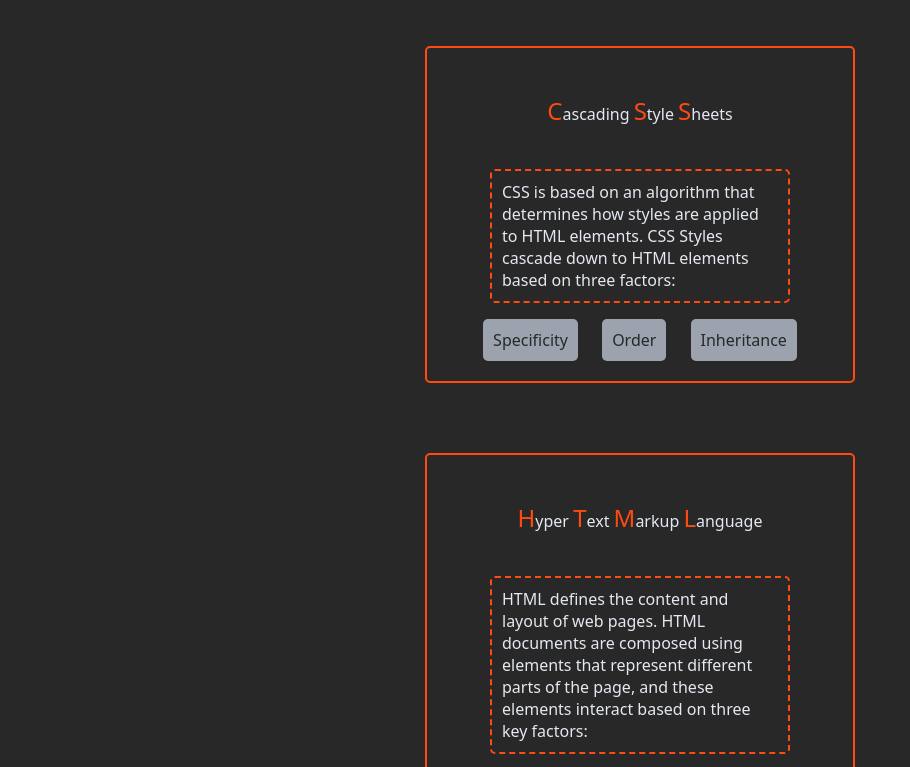
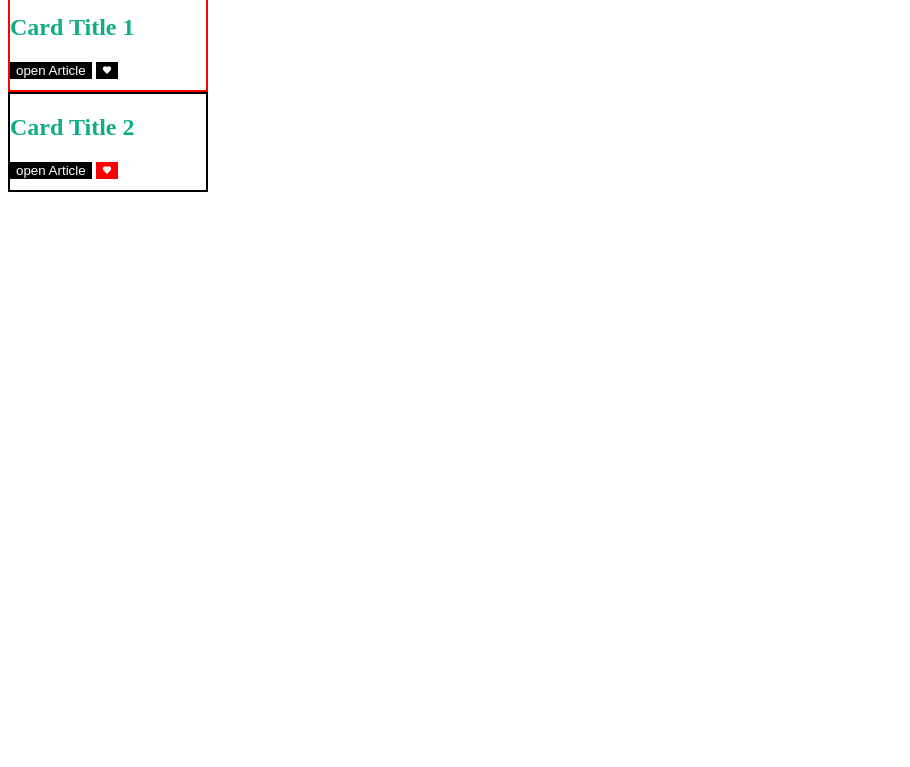
Before and after one commit to doemser/bo-web-23-6-css-structure, a website: page index.html in a window 1280 px wide. Shown: the part 88-855 px from the top of the page, without its empty margins (0-910 px from the left). After the commit the page ends 800 px from the top, so only its background shows below. Drawn offline with Linux system fonts and the light colour scheme.

Commit message:
css structure session

```diff
--- a/components/card.css
+++ b/components/card.css
@@ -1,27 +1,23 @@
 .card {
-  padding: 30px;
-  margin: 30px;
-  border-radius: 5px;
-  border: solid 2px var(--primary-color);
-  width: 430px;
+  width: 200px;
+  height: 100px;
+  border: 2px solid var(--common-black);
 }
 
-.highlight {
-  color: var(--primary-color);
-  font-size: 1.5rem;
+.card--groceries {
+  border: 2px solid var(--primary-color);
 }
 
-.definition {
-  max-width: 300px;
-  border: dashed 2px var(--primary-color);
-  border-radius: 5px;
-  padding: 10px;
+.card_headline {
+  color: var(--secondary-color);
 }
 
-.tag {
-  background-color: var(--tertiary-color);
-  color: var(--background-color);
-  padding: 10px;
-  margin: 10px;
-  border-radius: 5px;
+.card_button {
+  border: none;
+  background: var(--common-black);
+  color: var(--common-white);
 }
+
+.card_button--active {
+  background: var(--primary-color);
+}
--- a/css/global.css
+++ /dev/null
@@ -1,27 +0,0 @@
-*,
-*::before,
-*::after {
-  box-sizing: border-box;
-}
-
-:root {
-  --primary-color: #ff4a11;
-  --secondary-color: #e4e8f0;
-  --tertiary-color: #9ca3af;
-  --background-color: #282828;
-}
-
-body {
-  font-family: system-ui;
-  color: var(--secondary-color) /*red*/;
-  background-color: var(--background-color);
-}
-
-.flex {
-  display: flex;
-  flex-wrap: wrap;
-  gap: 10px;
-  justify-content: center;
-  align-items: center;
-  flex-direction: column;
-}
--- a/css/styles.css
+++ b/css/styles.css
@@ -1,18 +1,14 @@
-@import "global.css";
 @import "../components/card.css";
 
-h1 {
-  color: var(--primary-color); /*!important; */
+*,
+*::before,
+*::after {
+  box-sizing: border-box;
 }
 
-/* .title {
-  color: purple;
-} */
-
-/* #headline {
-  color: green;
-} */
-
-/* h1 {
-  color: blue;
-} */
+:root {
+  --primary-color: red;
+  --secondary-color: #10ac84;
+  --common-black: black;
+  --common-white: white;
+}
--- a/index.html
+++ b/index.html
@@ -9,41 +9,43 @@
     <title>css-structure: demo-end</title>
     <link rel="stylesheet" href="./css/styles.css" />
   </head>
-  <body class="flex">
-    <h1 class="title" id="headline">CSS Structure Demo</h1>
-    <section class="card flex">
-      <p>
-        <span class="highlight">C</span>ascading
-        <span class="highlight">S</span>tyle
-        <span class="highlight">S</span>heets
-      </p>
-      <p class="definition">
-        CSS is based on an algorithm that determines how styles are applied to
-        HTML elements. CSS Styles cascade down to HTML elements based on three
-        factors:
-      </p>
-      <div>
-        <span class="tag">Specificity</span>
-        <span class="tag">Order</span>
-        <span class="tag">Inheritance</span>
-      </div>
-    </section>
-    <section class="card flex">
-      <p>
-        <span class="highlight">H</span>yper <span class="highlight">T</span>ext
-        <span class="highlight">M</span>arkup
-        <span class="highlight">L</span>anguage
-      </p>
-      <p class="definition">
-        HTML defines the content and layout of web pages. HTML documents are
-        composed using elements that represent different parts of the page, and
-        these elements interact based on three key factors:
-      </p>
-      <div>
-        <span class="tag">Hierarchy</span>
-        <span class="tag">Attributes</span>
-        <span class="tag">Relationships</span>
-      </div>
-    </section>
+  <body>
+    <h1>CSS Structure</h1>
+
+    <article class="card card--groceries">
+      <h2 class="card_headline">Card Title 1</h2>
+      <button class="card_button">open Article</button>
+      <button class="card_button">
+        <svg
+          xmlns="http://www.w3.org/2000/svg"
+          viewBox="0 0 24 24"
+          width="10px"
+          fill="white"
+        >
+          <title>heart</title>
+          <path
+            d="M12,21.35L10.55,20.03C5.4,15.36 2,12.27 2,8.5C2,5.41 4.42,3 7.5,3C9.24,3 10.91,3.81 12,5.08C13.09,3.81 14.76,3 16.5,3C19.58,3 22,5.41 22,8.5C22,12.27 18.6,15.36 13.45,20.03L12,21.35Z"
+          />
+        </svg>
+      </button>
+    </article>
+
+    <article class="card">
+      <h2 class="card_headline">Card Title 2</h2>
+      <button class="card_button">open Article</button>
+      <button class="card_button card_button--active">
+        <svg
+          xmlns="http://www.w3.org/2000/svg"
+          viewBox="0 0 24 24"
+          width="10px"
+          fill="white"
+        >
+          <title>heart</title>
+          <path
+            d="M12,21.35L10.55,20.03C5.4,15.36 2,12.27 2,8.5C2,5.41 4.42,3 7.5,3C9.24,3 10.91,3.81 12,5.08C13.09,3.81 14.76,3 16.5,3C19.58,3 22,5.41 22,8.5C22,12.27 18.6,15.36 13.45,20.03L12,21.35Z"
+          />
+        </svg>
+      </button>
+    </article>
   </body>
 </html>
```
